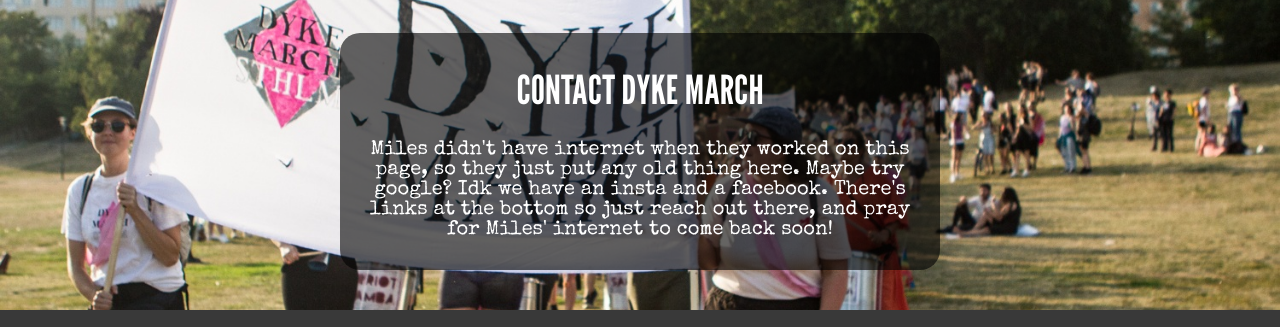
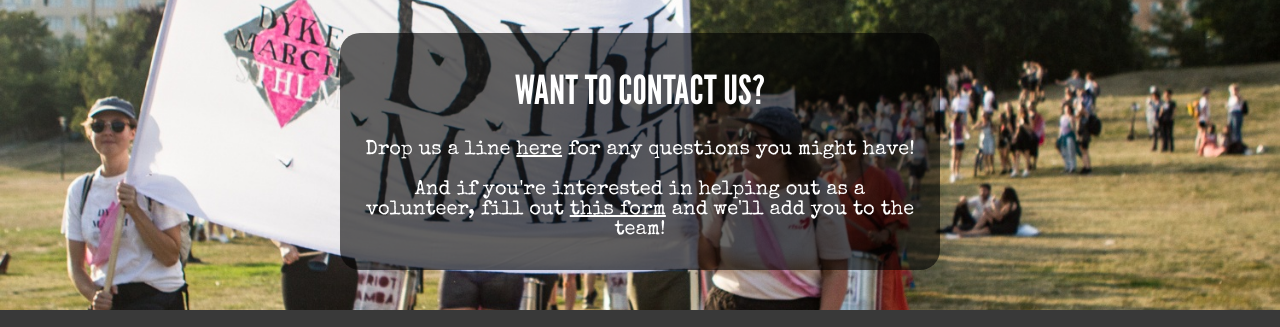
Before and after one commit to sparks0/sparks0.github.io, a plain HTML site: page contact/index.html in a window 1280 px wide. Shown: the part 117-444 px from the top of the page. Drawn offline with nearby package versions, Linux system fonts and the light colour scheme.

Commit message:
fixed up remaining pages

```diff
--- a/contact/index.html
+++ b/contact/index.html
@@ -13,15 +13,16 @@
             <a href="../index.html" style="height:108px;"><img class="headerLogo" src="../images/dklogowhite.png" width="100px"></a>
             <div id="headerButtons">
                 <a href="../about/"><div class="headerButton">About Us</div></a>
-                <a href="../events/"><div class="headerButton">Events</div></a>
+                <a href="https://www.facebook.com/dykemarchstockholm/events" target="_blank"><div class="headerButton">Events</div></a>
                 <a href="../contact/"><div class="headerButton">Contact</div></a>
                 <a href="../get-involved/"><div class="gradient-border headerButton plink"><div class="gradient-border__content">Get Involved</div></div></a>
             </div>
         </header>
         <div class="poster">
             <div id="posterText">
-                <h1>CONTACT DYKE MARCH</h1>
-                <p>Miles didn't have internet when they worked on this page, so they just put any old thing here. Maybe try google? Idk we have an insta and a facebook. There's links at the bottom so just reach out there, and pray for Miles' internet to come back soon!</p>
+                <h1>WANT TO CONTACT US?</h1>
+                <p>Drop us a line <a href="https://www.instagram.com/dykemarchstockholm/" target = "_blank">here</a> for any questions you might have!</p>
+                <p>And if you're interested in helping out as a volunteer, fill out <a href="https://docs.google.com/forms/d/e/1FAIpQLSfrJgkn5pfL4Sc9nHlceBX2NsbzIxqLznvDmIFGNgKdV_asYA/viewform" target="_blank">this form</a> and we'll add you to the team!</p>
             </div>
         </div>
         <footer>
--- a/styles/contact.css
+++ b/styles/contact.css
@@ -31,3 +31,7 @@
     border-radius: 20px;
     max-width:600px;
 }
+
+#posterText a{
+    color:white;
+}
```
Also changed, not shown: about/index.html (+1 -1 lines), index.html (+1 -1 lines).
